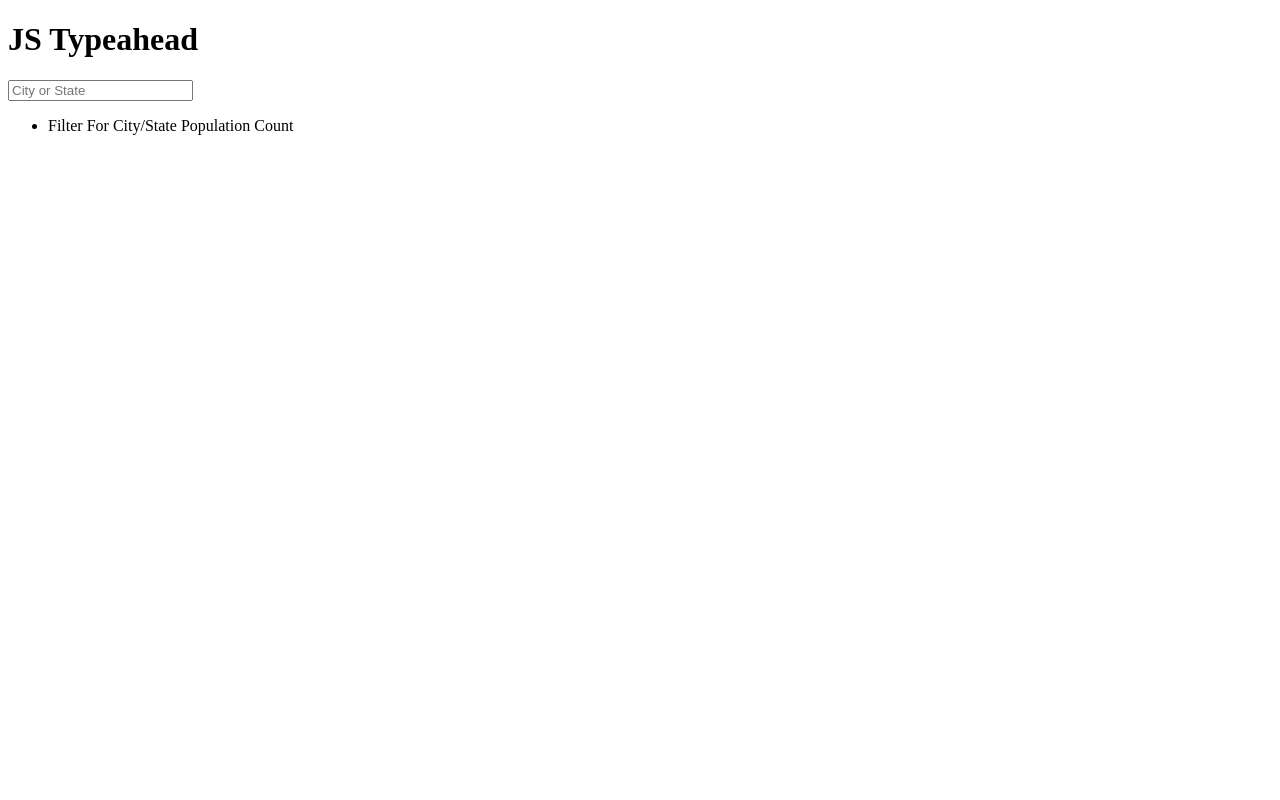
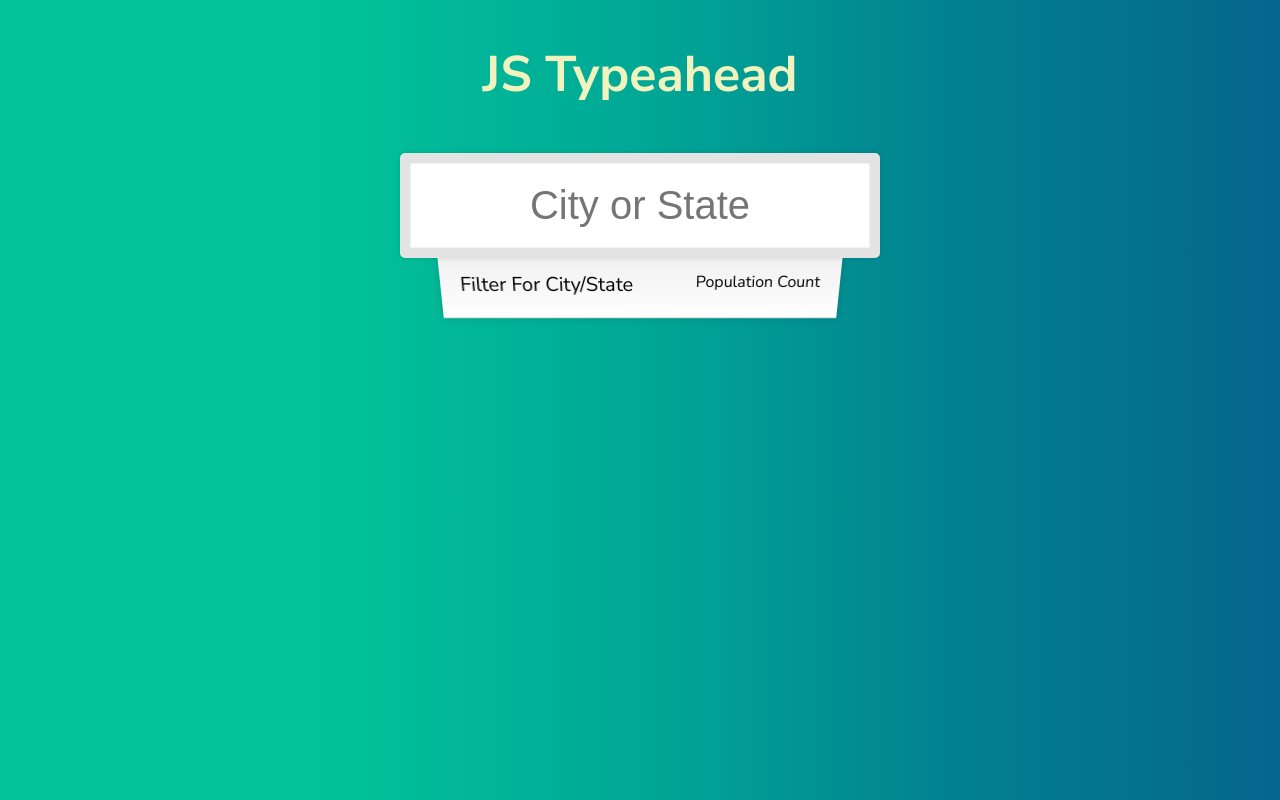
Before and after one commit to dominictwlee/javascript-30, a plain HTML site: page 06-typeahead/index.html in a window 1280 px wide. Drawn offline with Linux system fonts and the light colour scheme; no server answers.

Commit message:
Add styling

```diff
--- a/06-typeahead/app.js
+++ b/06-typeahead/app.js
@@ -4,7 +4,7 @@ const cityList = document.querySelector('.list');
 
 const citiesUrl = 'https://gist.githubusercontent.com/Miserlou/c5cd8364bf9b2420bb29/raw/2bf258763cdddd704f8ffd3ea9a3e81d25e2c6f6/cities.json';
 
-const citiesPromise =
+const citiesData =
   fetch(citiesUrl)
     .then((res) => {
       if (!res.ok) {
@@ -32,7 +32,7 @@ cityInput.addEventListener('input', function() {
   //  Reset list
   //  Filter Matches
   const regexp = new RegExp(cityInput.value, 'gi')
-  citiesPromise
+  citiesData
     .then(cities => {
       return cities.filter((result) => {
         return result.city.match(regexp) || result.state.match(regexp);
--- a/06-typeahead/index.html
+++ b/06-typeahead/index.html
@@ -1,14 +1,17 @@
 <!DOCTYPE html>
 <html lang="en">
+
 <head>
   <meta charset="UTF-8">
   <meta name="viewport" content="width=device-width, initial-scale=1.0">
   <meta http-equiv="X-UA-Compatible" content="ie=edge">
   <title>JS Typeahead</title>
+  <link href="https://fonts.googleapis.com/css?family=Nunito+Sans:400,700" rel="stylesheet">
   <link rel="stylesheet" href="styles.css">
 </head>
+
 <body>
-  <h1>JS Typeahead</h1>
+  <h1 class="title">JS Typeahead</h1>
   <form class="form">
     <input class="form__input" type="text" placeholder="City or State">
     <ul class="list">
@@ -20,4 +23,5 @@
   </form>
   <script src="app.js" charset="utf-8"></script>
 </body>
+
 </html>
--- a/06-typeahead/styles.css
+++ b/06-typeahead/styles.css
@@ -0,0 +1,76 @@
+html {
+  box-sizing: border-box;
+  background: linear-gradient(to left, #05668d, #028090, #00a896, #02c39a, #02c39a);
+  height: 100vh;
+  font-family: 'Nunito Sans', sans-serif;
+  font-size: 20px;
+  font-weight: 400;
+}
+
+*, *:before, *:after {
+  box-sizing: inherit;
+}
+
+input {
+  width: 100%;
+  padding: 1rem;
+}
+
+.title {
+  font-size: 2.5rem;
+  text-align: center;
+  margin-top: 2rem;
+  color: #f0f3bd;
+}
+
+.form {
+  max-width: 20rem;
+  margin: 1.5rem auto;
+}
+
+.form__input {
+  margin: 0;
+  text-align: center;
+  outline:0;
+  border: 10px solid #e3e3e3;
+  width: 120%;
+  left: -10%;
+  position: relative;
+  top: 10px;
+  z-index: 2;
+  border-radius: 5px;
+  font-size: 40px;
+  box-shadow: 0 0 5px rgba(0, 0, 0, 0.12), inset 0 0 2px rgba(0, 0, 0, 0.19);
+}
+
+.list {
+  margin: 0;
+  padding: 0;
+  position: relative;
+}
+
+.list__item {
+  background:white;
+  list-style: none;
+  border-bottom: 1px solid #D8D8D8;
+  box-shadow: 0 0 10px rgba(0, 0, 0, 0.14);
+  margin:0;
+  padding:20px;
+  transition:background 0.2s;
+  display:flex;
+  justify-content:space-between;
+  text-transform: capitalize;
+}
+
+.list__item:nth-child(even) {
+  transform: perspective(100px) rotateX(3deg) translateY(2px) scale(1.001);
+  background: linear-gradient(to bottom,  #ffffff 0%, #EFEFEF 100%);
+}
+.list__item:nth-child(odd) {
+  transform: perspective(100px) rotateX(-3deg) translateY(3px);
+  background: linear-gradient(to top,  #ffffff 0%, #EFEFEF 100%);
+}
+
+.population {
+  font-size: 0.8rem;
+}
```
